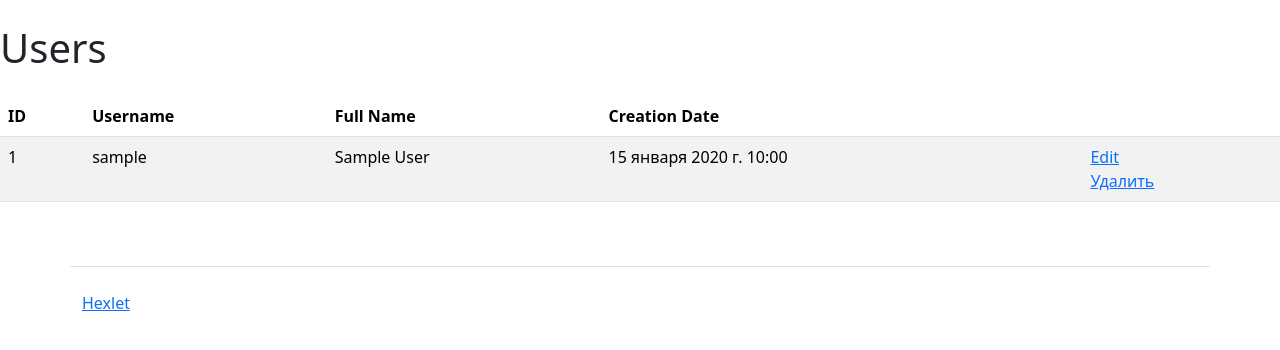
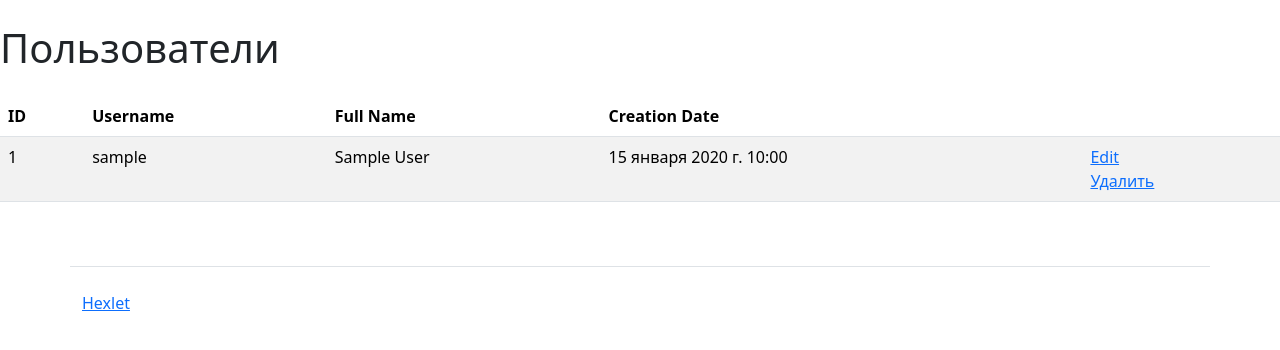
Before and after one commit to lyovaparsyan94/python-project-52, a Django app: page /users/ in a window 1280 px wide. Shown: the part 56-406 px from the top of the page. Run offline with Django 5.2, Linux system fonts and the light colour scheme; tables that the repository leaves empty hold one stand-in row (values such as "Sample post"); parts of the project's set-up code (start-up, migrations or seed data) failed here and were passed over; some libraries are stand-ins or nearby versions.

Commit message:
update html

```diff
--- a/task_manager/templates/users/list.html
+++ b/task_manager/templates/users/list.html
@@ -3,7 +3,7 @@
 {% block content %}
 
 <h1 class="my-4">
-    {% translate 'Users' %}
+    Пользователи
 </h1>
 
 <table class="table table-striped">
```
